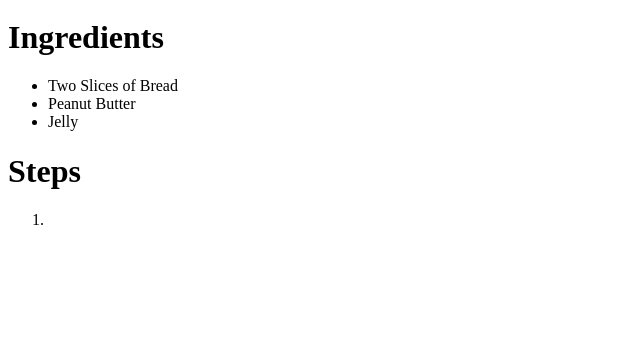
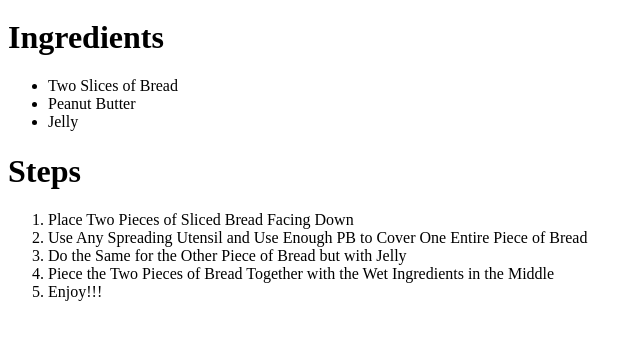
Before and after one commit to slin490/odin-recipes, a plain HTML site: page recipes/pbnj.html in a window 1280 px wide. Shown: the part 193-532 px from the top of the page, without its empty margins (0-643 px from the left). Drawn offline with Linux system fonts and the light colour scheme.

Commit message:
pbnj-steps

```diff
--- a/recipes/pbnj.html
+++ b/recipes/pbnj.html
@@ -21,7 +21,11 @@
 
     <h1>Steps</h1>
     <ol>
-        <li></li>
+        <li>Place Two Pieces of Sliced Bread Facing Down</li>
+        <li>Use Any Spreading Utensil and Use Enough PB to Cover One Entire Piece of Bread</li>
+        <li>Do the Same for the Other Piece of Bread but with Jelly</li>
+        <li>Piece the Two Pieces of Bread Together with the Wet Ingredients in the Middle</li>
+        <li>Enjoy!!!</li>
     </ol>
 </body>
 </html>
```
